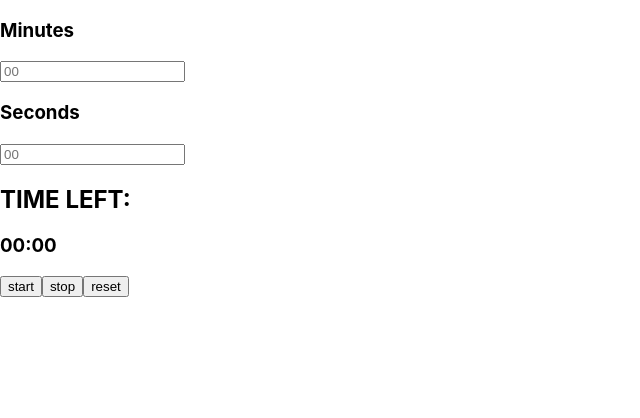
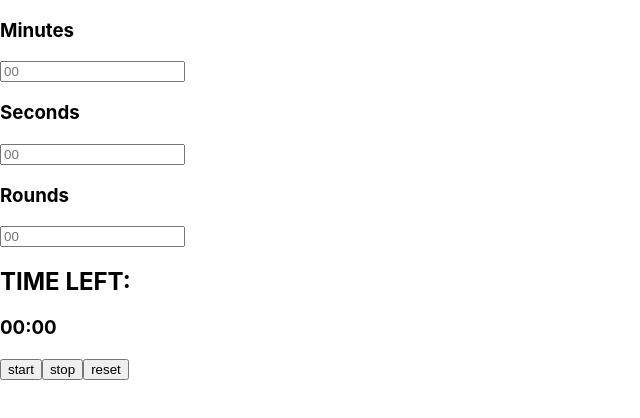
Before and after one commit to gza007/bastian-timer-app, a React (Create React App) app: page / in a window 1280 px wide. Shown: the top 418 px of the page, without its empty margins (0-640 px from the left). Built offline with nearby package versions, Linux system fonts and the light colour scheme.

Commit message:
adding rounds

```diff
--- a/src/timer.js
+++ b/src/timer.js
@@ -6,6 +6,7 @@ class Timer extends React.Component {
       this.state = {
         minutes: 0,
         seconds: 0,
+        rounds: 1,
         isOn: false,
         startTime: 0,
         overallTime: 0,
@@ -79,6 +80,8 @@ class Timer extends React.Component {
             <input type="number"  placeholder="00"   name="minutes"  onChange={this.inputHandler} />
             <h3>Seconds</h3>
             <input type="number"  placeholder="00"  name="seconds"  onChange={this.inputHandler} />
+            <h3>Rounds</h3>
+            <input type="number"  placeholder="00"  name="rounds"  onChange={this.inputHandler} />
           <h2>TIME LEFT:</h2><h3>{Display()}</h3>
             <button onClick={this.startTimer}>start</button>
             <button onClick={this.stopTimer}>stop</button>
```
